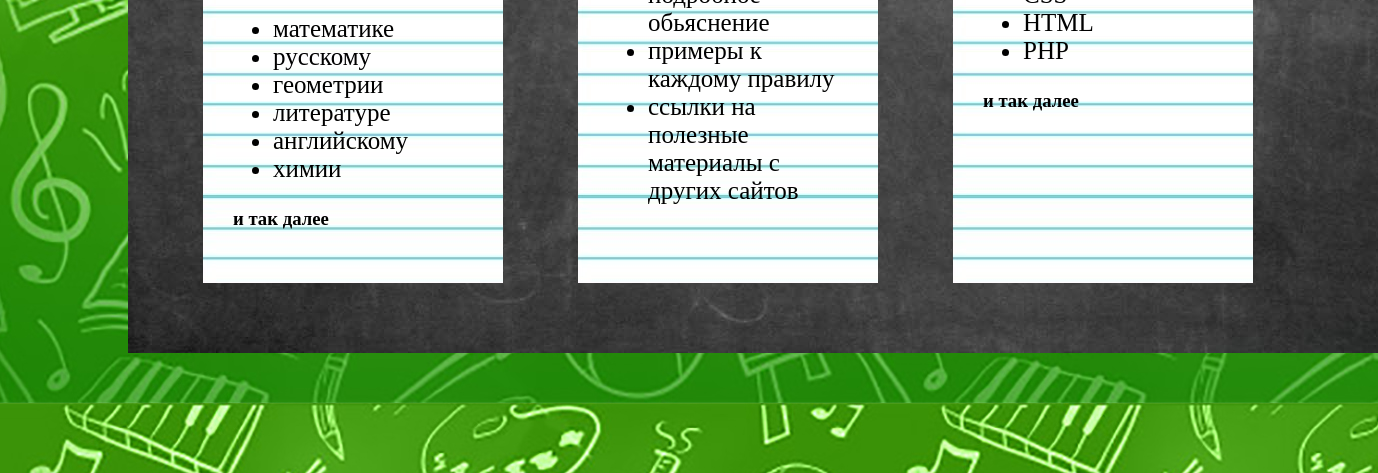
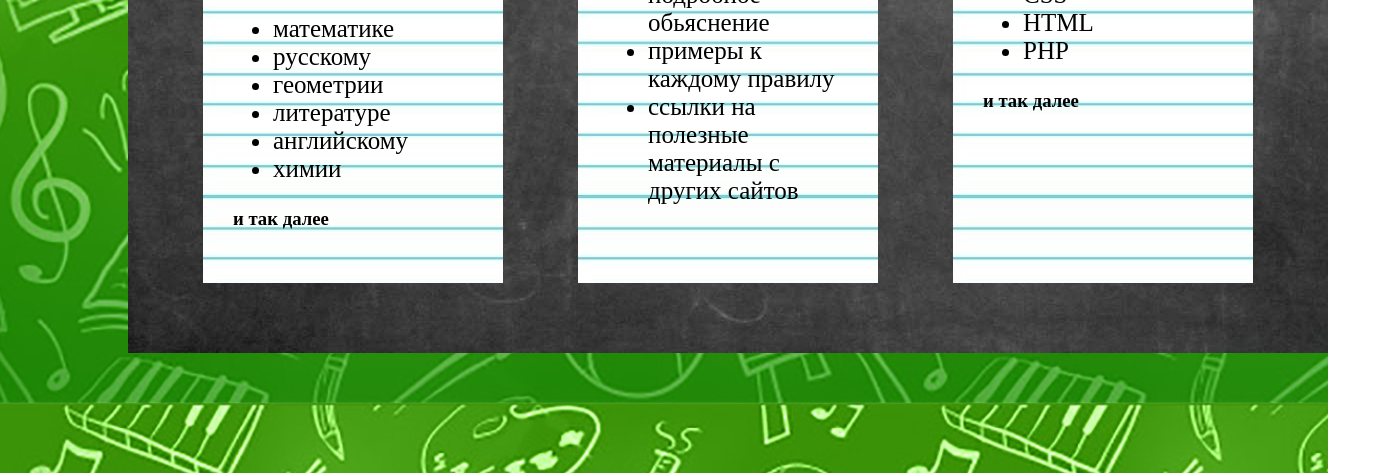
Before and after one commit to dudosss/-, a plain HTML site: page index.html in a window 1280 px wide. Shown: the part 462-935 px from the top of the page, 1378 px wide, since content can reach past the window. Drawn offline with Linux system fonts and the light colour scheme.

Commit message:
Update style.css

```diff
--- a/style.css
+++ b/style.css
@@ -24,7 +24,7 @@ body {
     margin-top: 10px;
     background-image: url(img/фон.jpg);
     gap: 75px;
-    width:1250px;
+    width:1200px;
 
 }
 
```
